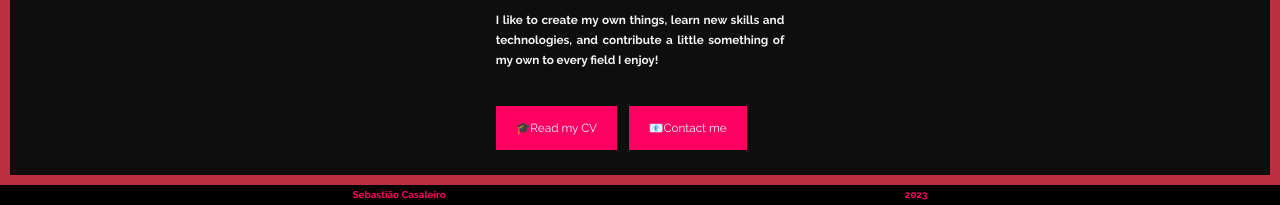
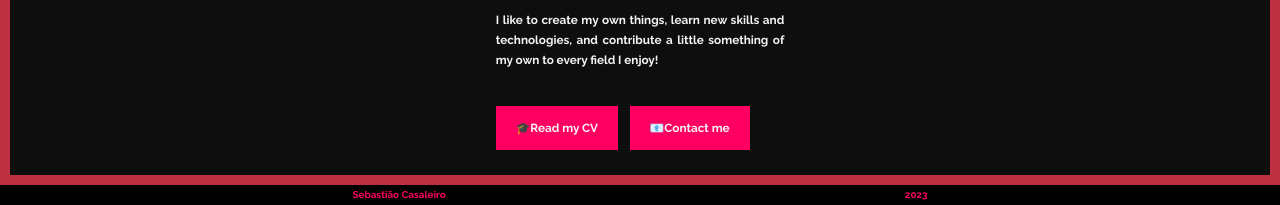
Before and after one commit to SamTF/portfolio, a Flask app: page /me in a window 1280 px wide. Shown: the part 997-1202 px from the top of the page. Run offline with Flask 3, Linux system fonts and the light colour scheme; style sheets or scripts are compiled from the project's sources; some libraries are stand-ins or nearby versions.

Commit message:
Made btn text bold

```diff
--- a/static/sass/_btn.sass
+++ b/static/sass/_btn.sass
@@ -10,6 +10,7 @@
     font-family: $body-font
     font-size: $body-size
     text-decoration: none
+    font-weight: 700
 
     // Animation
     transition: all 250ms
```
